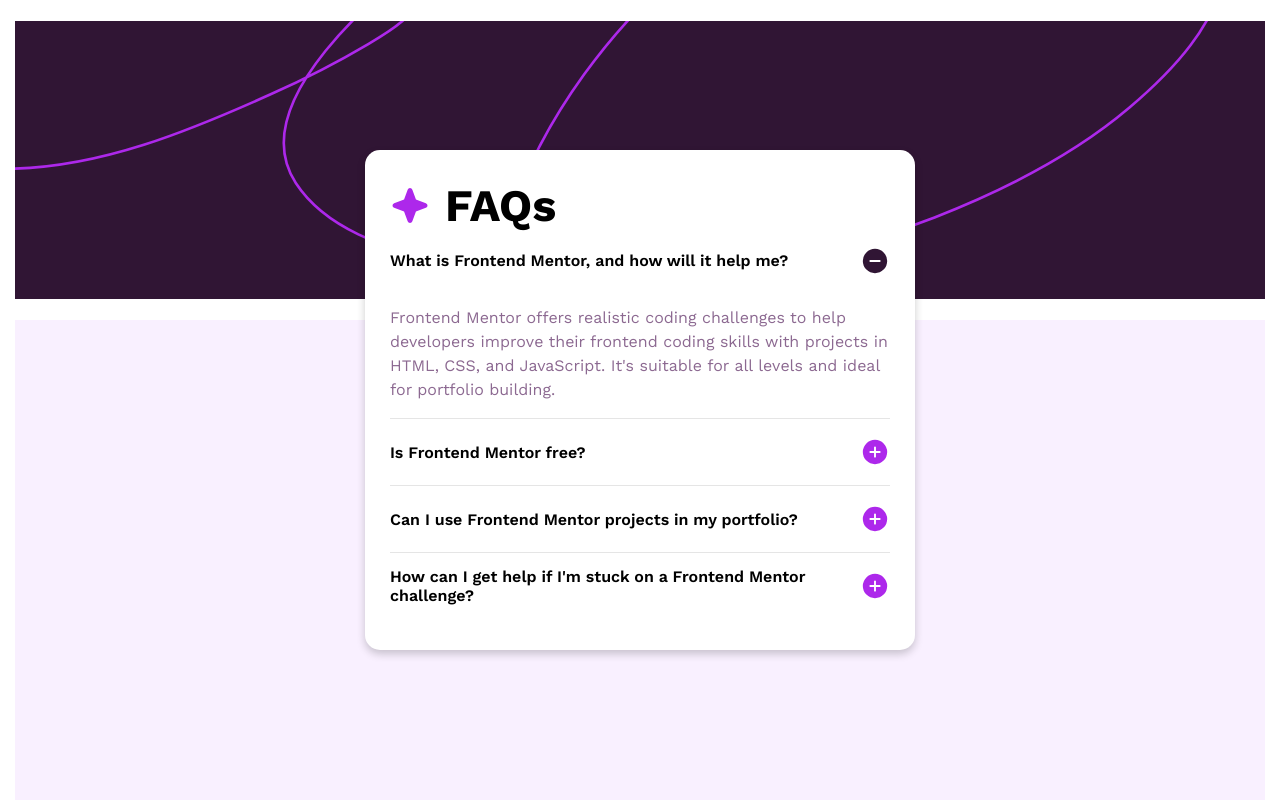
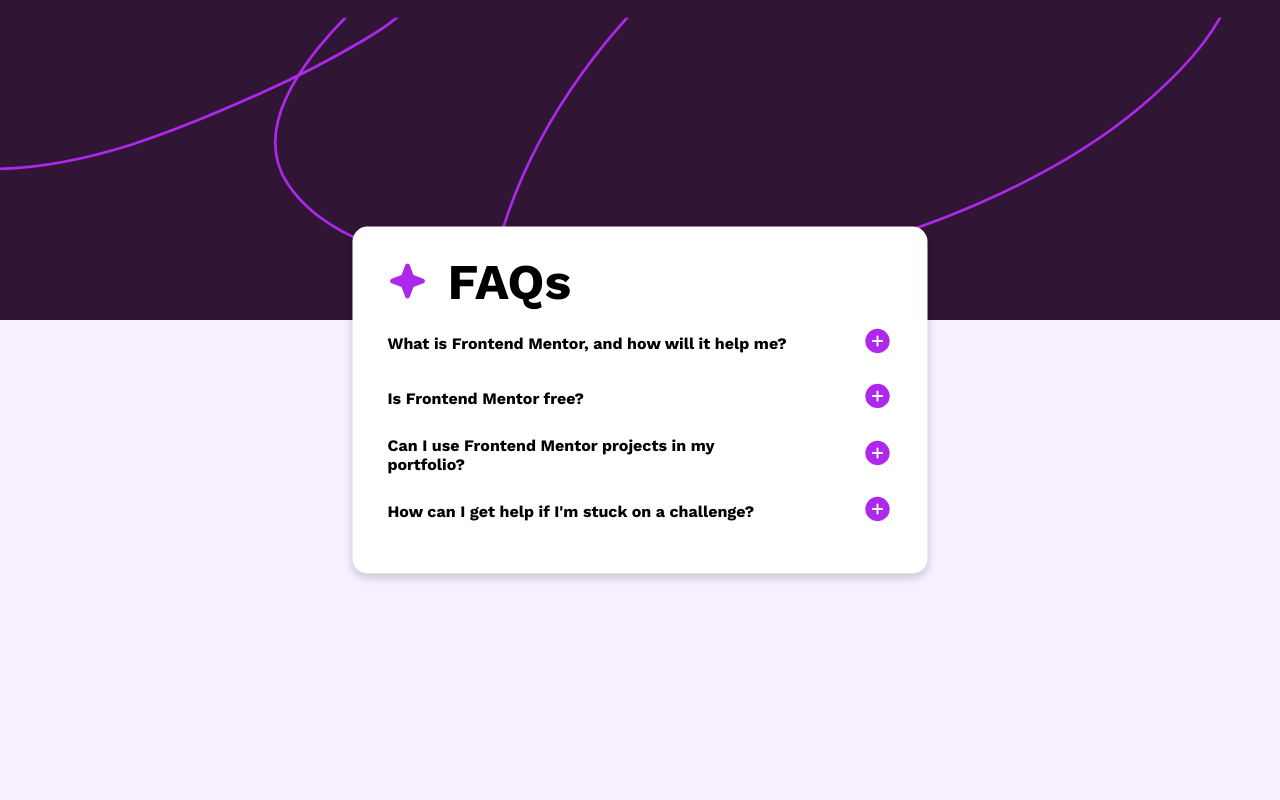
Before and after one commit to yashporiyaa/faq-accordion-main, a plain HTML site: page index.html in a window 1280 px wide. Drawn offline with nearby package versions, Linux system fonts and the light colour scheme.

Commit message:
Update index.html

```diff
--- a/index.html
+++ b/index.html
@@ -2,181 +2,197 @@
 <html lang="en">
 <head>
   <meta charset="UTF-8">
-  <meta name="viewport" content="width=device-width, initial-scale=1.0">
+  <meta name="viewport" content="width=device-width, initial-scale=1.0"> <!-- displays site properly based on user's device -->
 
   <link rel="icon" type="image/png" sizes="32x32" href="./assets/images/favicon-32x32.png">
-  <link href="https://fonts.googleapis.com/css2?family=Work+Sans:wght@300;400;500;600;700&display=swap" rel="stylesheet">
+  <link href="https://fonts.googleapis.com/css2?family=Work+Sans:wght@400;500;700&display=swap" rel="stylesheet">
 
   <title>Frontend Mentor | FAQ accordion</title>
 
+  <!-- Feel free to remove these styles or customise in your own stylesheet 👍 -->
   <style>
     .attribution { font-size: 11px; text-align: center; }
     .attribution a { color: hsl(228, 45%, 44%); }
-    body {
+  </style>
+  <style>
+     * {
             margin: 0;
             padding: 0;
+            box-sizing: border-box;
+        }
+        body {
             height: 100vh;
             display: flex;
             justify-content: center;
             align-items: center;
             font-family: 'Work Sans', sans-serif;
-      font-size: 16px;
-
+        }
+        .container {
+            width: 100%;
+            height: 100%;
+            position: relative;
+        }
+        .upper {
+            position: absolute;
+            top: 0;
+            width: 100%;
+            height: 40%;
+            background-color: #301534;
         }
 
-    .main-container {
+        .upper svg {
             width: 100%;
-      max-width: 1440px;
-      height: 100vh;
-      display: flex;
-      flex-direction: column;
-      margin: 0 auto;
-      overflow-x: hidden;
-      padding: 0 15px;
+            height: 100%;
+            display: block;
         }
-
-    .top-part {
-      height: 40%;
-      display: flex;
-      justify-content: center;
-      align-items: center;
+        .lower {
+            position: absolute;
+            bottom: 0;
+            width: 100%;
+            height: 60%;
+            background-color: hsl(275, 100%, 97%);
         }
-
-    .bottom-part {
-      background-color: hsl(275, 100%, 97%);
-      height: 60%;
-      display: flex;
-      justify-content: center;
-      align-items: center;
-    }
-
-    .center-box {
-      background-color: hsl(0, 0%, 100%);
-      width: 500px;
-      height: 450px;
+        .square {
             position: absolute;
-      box-shadow: 0 4px 8px rgba(0, 0, 0, 0.2);
+            width: 575px;
+            background-color: white;
+            box-shadow: 0 4px 10px rgba(0, 0, 0, 0.2);
+            top: 50%;
+            left: 50%;
+            transform: translate(-50%, -50%);
             border-radius: 15px;
-      padding: 25px 25px 25px 25px;
+            padding: 25px 35px 25px 35px;
         }
         .header {
           display: flex;
+          justify-content: left;
           align-items: center;
-      height: 60px;
+          margin-bottom: 15px;
         }
-    h1 {
+        .header h1 {
+          margin-left: 20px;
           font-weight: 700;
-      padding-left: 15px;
-      font-size: 45px;
+          font-size: 50px;
         }
-    .faq-text {
-      font-size: 16px;
+        .que {
+          width: 100%;
           display: flex;
           align-items: center;
           margin-bottom: 20px;
-      position: relative;
+          cursor: pointer;
+          transition: background-color 0.3s, color 0.3s;
         }
-
-    .circle {
-
-      position: absolute;
-      right: 0px;
-      top: 50%;
-      transform: translateY(-50%);
-      display: flex;
-      justify-content: center;
-      align-items: center;
-      font-size: 14px;
-      font-weight: bold;
+        .que:hover {
+          color: purple;
         }
-    .text-container {
-      font-size: 16px;
-      margin-top: 20px;
-      line-height: 1.5;
-    }
-    .que {
-      font-weight: bolder;
+        .que p {
           width: 100%;
-      height: 50px;
-      display: flex;
-      align-items: center;
-      position: relative;
-    }
-    .que svg {
-      float: right;
-    }
-    a {
-      text-decoration: none;
-      color: black;
-      font-weight: normal;
-      cursor: pointer;
-    }
-    a:hover {
-      color: purple;
-
-    }
-    p {
           font-weight: 600;
         }
-    #ans {
-      font-weight: 400;
+        .plus {
+          width: 20%;
+          align-items: center;
+          padding-left: 70px;
+        }
+        .que1 {
+          width: 90%;
+        }
+        .que2 {
+          width: 90%;
+        }
+        .que3 {
+          width: 90%;
+        }
+        .que4 {
+          width: 90%;
+        }
+        .ans {
+          margin-bottom: 30px;
+        }
+        .ans p {
           color: hsl(292, 16%, 49%);
-    }
-    hr {
-      border: 0;
-      border-top: 1px solid rgba(0, 0, 0, 0.1);
         }
   </style>
 </head>
 <body>
-  <div class="main-container">
-    <div class="top-part">
+  <div class="container">
+    <div class="upper">
       <svg xmlns="http://www.w3.org/2000/svg" width="1440" height="320" fill="none" viewBox="0 0 1440 320"><g clip-path="url(#a)"><path fill="#301534" d="M0 0h1440v320H0z"/><path stroke="#AD28EB" stroke-linecap="round" stroke-width="3" d="M-676-182C-454-10-396.863 71.888-197.5 143.5-99 178.882-36.919 170.726-4.751 170.108c104.487-2.01 204.609-43.237 298.633-85.495 38.354-17.238 75.882-36.189 112.063-57.63 23.903-14.165 58.87-33.913 64.721-64.42 2.32-12.102-16.369-12.24-23.771-9.789-13.511 4.474-25.95 16.544-36.056 25.669-19.131 17.273-37.062 35.948-53.235 56.031-33.728 41.883-68.034 100.247-34.158 152.014 17.287 26.415 43.94 45.693 72.112 59.127 56.182 26.791 119.205 38.742 180.778 44.146 164.438 14.432 328.964-3.461 483.004-63.622 79.76-31.148 158.55-70.539 224.23-126.245 48.56-41.186 102.8-96.548 110.66-162.9 10.93-92.187-94.04-136.062-169.29-148.418-61.41-10.084-123.75-4.164-184.07 9.588-78.262 17.84-149.006 47.67-214.241 94.384-130.002 93.093-234.95 228.413-272.466 385.827-15.64 65.625-16.648 138.21 5.493 202.551 21.452 62.338 69.196 110.576 124.048 144.923 65.117 40.774 137.161 62.14 212.839 73.21 100.474 14.696 202.817 12.233 303.027-2.997 176.17-26.772 352.73-88.431 505.18-181.077 103.22-62.725 199.3-134.15 280.06-224.425 17.7-19.793 31.81-40.875 43.74-64.521C2172.11-58.5 2095.5-145.528 2095.5-151"/></g><defs><clipPath id="a"><path fill="#fff" d="M0 0h1440v320H0z"/></clipPath></defs></svg>
     </div>
-
-    <div class="bottom-part">
-    </div>
-  </div>
-
-  <div class="center-box">
+    <div class="lower"></div>
+    <div class="square">
       <div class="header">
         <svg xmlns="http://www.w3.org/2000/svg" width="40" height="41" fill="none" viewBox="0 0 40 41"><path fill="#AD28EB" d="M37.5 20.5a2.467 2.467 0 0 1-1.64 2.344l-9.913 3.604-3.603 9.911a2.5 2.5 0 0 1-4.688 0l-3.604-9.922-9.911-3.593a2.5 2.5 0 0 1 0-4.688l9.921-3.604 3.594-9.911a2.5 2.5 0 0 1 4.688 0l3.604 9.921 9.911 3.594A2.467 2.467 0 0 1 37.5 20.5Z"/></svg>
         <h1>FAQs</h1>
       </div>
-    <div class="faq-text">
+      <div class="content">
+        <div class="que" onclick="toggleAnswer(this)">
+          <div class="que1">
             <p>What is Frontend Mentor, and how will it help me?</p>
-      <div class="circle">
-        <svg xmlns="http://www.w3.org/2000/svg" width="30" height="31" fill="none" viewBox="0 0 30 31"><path fill="#301534" d="M15 3.313A12.187 12.187 0 1 0 27.188 15.5 12.2 12.2 0 0 0 15 3.312Zm4.688 13.124h-9.375a.938.938 0 0 1 0-1.875h9.374a.938.938 0 0 1 0 1.876Z"/></svg>
           </div>
-    </div>
-    <div class="text-container">
-      <p id="ans">Frontend Mentor offers realistic coding challenges to help developers improve their frontend coding skills with projects in HTML, CSS, and JavaScript. It's suitable for all levels and ideal for portfolio building.</p>
-    </div>
-    <hr>
-    <div class="que">
-      <a href="#que1"><p>Is Frontend Mentor free?<p></a>
-      <div class="circle">
+          <div class="plus">
             <svg xmlns="http://www.w3.org/2000/svg" width="30" height="31" fill="none" viewBox="0 0 30 31"><path fill="#AD28EB" d="M15 3.313A12.187 12.187 0 1 0 27.188 15.5 12.203 12.203 0 0 0 15 3.312Zm4.688 13.124h-3.75v3.75a.938.938 0 0 1-1.876 0v-3.75h-3.75a.938.938 0 0 1 0-1.875h3.75v-3.75a.938.938 0 0 1 1.876 0v3.75h3.75a.938.938 0 0 1 0 1.876Z"/></svg>
           </div>
         </div>
-    <hr>
-
-    <div class="que">
-      <a href="#que2"><p>Can I use Frontend Mentor projects in my portfolio?</p></a>
-      <div class="circle">
+        <div class="ans" style="display: none;">
+          <p>Frontend Mentor offers realistic coding challenges to help developers improve their
+            frontend coding skills with projects in HTML, CSS, and JavaScript. It's suitable for
+            all levels and ideal for portfolio building.
+          </p>
+        </div>
+        <div class="que" onclick="toggleAnswer(this)">
+          <div class="que2">
+            <p>Is Frontend Mentor free?</p>
+          </div>
+          <div class="plus">
             <svg xmlns="http://www.w3.org/2000/svg" width="30" height="31" fill="none" viewBox="0 0 30 31"><path fill="#AD28EB" d="M15 3.313A12.187 12.187 0 1 0 27.188 15.5 12.203 12.203 0 0 0 15 3.312Zm4.688 13.124h-3.75v3.75a.938.938 0 0 1-1.876 0v-3.75h-3.75a.938.938 0 0 1 0-1.875h3.75v-3.75a.938.938 0 0 1 1.876 0v3.75h3.75a.938.938 0 0 1 0 1.876Z"/></svg>
           </div>
         </div>
-    <hr>
-
-    <div class="que">
-      <a href="#que3"><p>How can I get help if I'm stuck on a Frontend Mentor challenge?</p></a>
-      <div class="circle">
+        <div class="ans" style="display: none;">
+          <p>Yes, Frontend Mentor offers both free and premium coding challenges, with the free
+            option providing access to a range of projects suitable for all skill levels.</p>
+        </div>
+        <div class="que" onclick="toggleAnswer(this)">
+          <div class="que3">
+            <p>Can I use Frontend Mentor projects in my portfolio?</p>
+          </div>
+          <div class="plus">
             <svg xmlns="http://www.w3.org/2000/svg" width="30" height="31" fill="none" viewBox="0 0 30 31"><path fill="#AD28EB" d="M15 3.313A12.187 12.187 0 1 0 27.188 15.5 12.203 12.203 0 0 0 15 3.312Zm4.688 13.124h-3.75v3.75a.938.938 0 0 1-1.876 0v-3.75h-3.75a.938.938 0 0 1 0-1.875h3.75v-3.75a.938.938 0 0 1 1.876 0v3.75h3.75a.938.938 0 0 1 0 1.876Z"/></svg>
           </div>
         </div>
+        <div class="ans" style="display: none;">
+          <p>Yes, you can use projects completed on Frontend Mentor in your portfolio. It's an excellent
+            way to showcase your skills to potential employers!</p>
         </div>
+        <div class="que" onclick="toggleAnswer(this)">
+          <div class="que4">
+            <p>How can I get help if I'm stuck on a challenge?</p>
+          </div>
+          <div class="plus">
+            <svg xmlns="http://www.w3.org/2000/svg" width="30" height="31" fill="none" viewBox="0 0 30 31"><path fill="#AD28EB" d="M15 3.313A12.187 12.187 0 1 0 27.188 15.5 12.203 12.203 0 0 0 15 3.312Zm4.688 13.124h-3.75v3.75a.938.938 0 0 1-1.876 0v-3.75h-3.75a.938.938 0 0 1 0-1.875h3.75v-3.75a.938.938 0 0 1 1.876 0v3.75h3.75a.938.938 0 0 1 0 1.876Z"/></svg>
+          </div>
+        </div>
+        <div class="ans" style="display: none;">
+          <p>The best place to get help is inside Frontend Mentor's Discord community. There's a help
+            channel where you can ask questions and seek support from other community members.</p>
+        </div>
+      </div>
+    </div>
+  </div>
+  <script>
+    function toggleAnswer(questionElement) {
+      const ansElement = questionElement.nextElementSibling;
+      const svgElement = questionElement.querySelector(".plus svg");
 
-
+      // Toggle the answer visibility
+      if (ansElement.style.display === "none" || ansElement.style.display === "") {
+        ansElement.style.display = "block";
+        svgElement.innerHTML = `<path fill="#301534" d="M15 3.313A12.187 12.187 0 1 0 27.188 15.5 12.2 12.2 0 0 0 15 3.312Zm4.688 13.124h-9.375a.938.938 0 0 1 0-1.875h9.374a.938.938 0 0 1 0 1.876Z"/>`; // Change SVG to open state
+      } else {
+        ansElement.style.display = "none";
+        svgElement.innerHTML = `<path fill="#AD28EB" d="M15 3.313A12.187 12.187 0 1 0 27.188 15.5 12.203 12.203 0 0 0 15 3.312Zm4.688 13.124h-3.75v3.75a.938.938 0 0 1-1.876 0v-3.75h-3.75a.938.938 0 0 1 0-1.875h3.75v-3.75a.938.938 0 0 1 1.876 0v3.75h3.75a.938.938 0 0 1 0 1.876Z"/>`; // Change SVG to closed state
+      }
+    }
+  </script>
 </body>
 </html>
```
Lines whose indentation alone changed are shown as unchanged.
